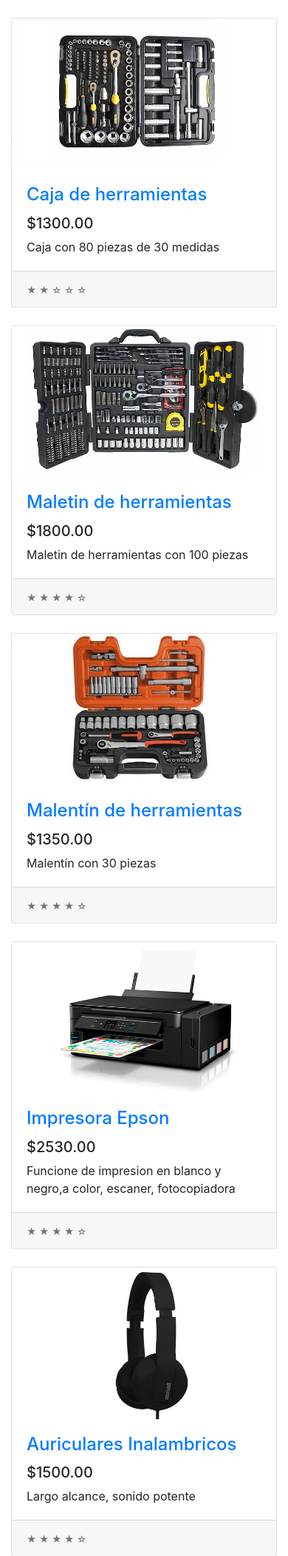
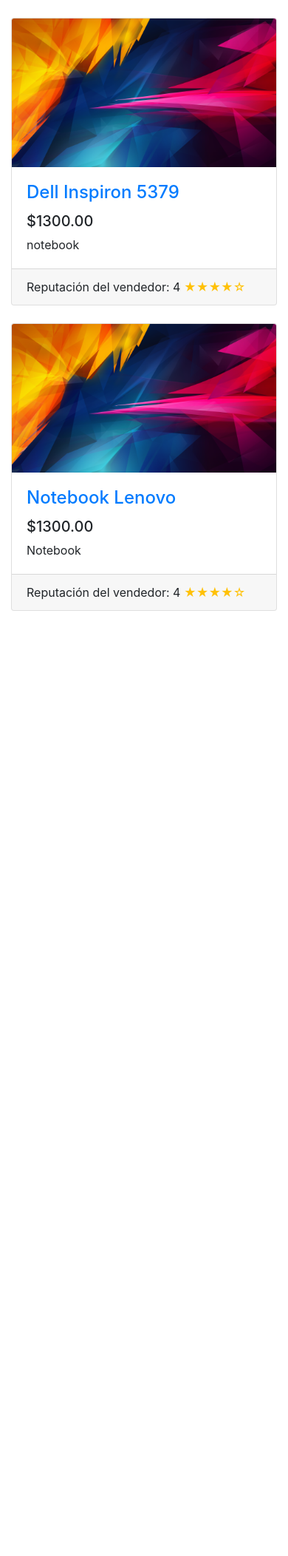
Before and after one commit to enan24/tp_pw2, a PHP site: page /views/home.php in a window 390 px wide. Shown: the part 582-2686 px from the top of the page at 74% size. After the commit the page ends 1408 px from the top, so only its background shows below. Run offline with PHP 8.4, Linux system fonts and the light colour scheme; data comes from the database, SQL or seed files in the repository; style sheets or scripts are compiled from the project's sources.

Commit message:
Varios cambios

```diff
--- /dev/null
+++ b/controllers/home.php
@@ -0,0 +1,5 @@
+<?php
+  require_once "../resources/utils.php";
+
+  $products = loadProductsHome();
+?>
--- a/resources/templates/headProfile.php
+++ b/resources/templates/headProfile.php
@@ -1,8 +1,12 @@
+<?php
+require_once '../resources/utils.php';
+$photo = getImageProfile();
+?>
 <link rel="stylesheet" href="../resources/css/estilosHead.css">
 <nav style="background-color: #82E0FF;">
   <div class="img-profile">
     <a href="#">
-      <img class="icon" src="../resources/img/profile.png" alt="img-profile">
+      <img class="icon" src=<?php echo '"'.$photo.'"'; ?> alt="img-profile">
     </a>
   </div>
   <div class="content-navbar">
--- a/resources/templates/navbar.php
+++ b/resources/templates/navbar.php
@@ -13,10 +13,7 @@
     <div class="collapse navbar-collapse" id="navbarSupportedContent">
       <ul class="navbar-nav mr-auto">
         <li class="nav-item active">
-          <a class="nav-link" href="#">Home <span class="sr-only">(current)</span></a>
-        </li>
-        <li class="nav-item">
-          <a class="nav-link" href="#">Link</a>
+          <a class="nav-link" href="home.php">Home <span class="sr-only">(current)</span></a>
         </li>
 
       </ul>
--- a/views/home.php
+++ b/views/home.php
@@ -1,3 +1,6 @@
+<?php
+  require_once "../controllers/home.php";
+?>
 <!DOCTYPE html>
 <html lang="es">
 
@@ -51,101 +54,45 @@
 
         <div class="row">
 
-            <div class="col-lg-4 col-md-6 mb-4">
-                <div class="card h-100">
-                    <a href="#"><img class="card-img-top" src="../resources/img/producto1.jpg" alt=""></a>
-                    <div class="card-body">
-                        <h4 class="card-title">
-                            <a href="#">Caja de herramientas</a>
-                        </h4>
-                        <h5>$1300.00</h5>
-                        <p class="card-text">Caja con 80 piezas de 30 medidas</p>
-                    </div>
-                    <div class="card-footer">
-                        <small class="text-muted">&#9733; &#9733; &#9734; &#9734; &#9734;</small>
-                    </div>
-                </div>
-            </div>
+            <?php
+              foreach ($products as $product) {
+                echo "
+                  <div class='col-lg-4 col-md-6 mb-4'>
+                      <div class='card h-100'>
+                          <a href='".$product['id']."'><img class='card-img-top' src='".$product['image']."' alt=''></a>
+                          <div class='card-body'>
+                              <h4 class='card-title'>
+                                  <a href='product.php?id=".$product['id']."'>".$product['title']."</a>
+                              </h4>
+                              <h5>$1300.00</h5>
+                              <p class='card-text'>".$product['description']."</p>
+                          </div>
+                          <div class='card-footer'>
+                              ";
+                if ($product['avgRate'] === 0) {
+                  echo "El vendedor no tiene calificaciones. ";
+                } else {
+                  echo "Reputación del vendedor: " . $product['avgRate']. " ";
+                }
+                echo "<span class='text-warning'>";
+                for ($i=0; $i < $product['avgRate']; $i++) {
+                  echo "&#9733;";
+                }
+                if ($product['avgRate'] < 5) {
+                  $emptyStart = 5 - $product['avgRate'];
+                  for ($i=0; $i < $emptyStart; $i++) {
+                    echo "&#9734;";
+                  }
+                }
+                echo "</span>";
 
-            <div class="col-lg-4 col-md-6 mb-4">
-                <div class="card h-100">
-                    <a href="#"><img class="card-img-top" src="../resources/img/producto2.jpg" alt=""></a>
-                    <div class="card-body">
-                        <h4 class="card-title">
-                            <a href="#">Maletin de herramientas</a>
-                        </h4>
-                        <h5>$1800.00</h5>
-                        <p class="card-text">Maletin de herramientas con 100 piezas</p>
-                    </div>
-                    <div class="card-footer">
-                        <small class="text-muted">&#9733; &#9733; &#9733; &#9733; &#9734;</small>
-                    </div>
-                </div>
-            </div>
-
-            <div class="col-lg-4 col-md-6 mb-4">
-                <div class="card h-100">
-                    <a href="#"><img class="card-img-top" src="../resources/img/producto3.jpg" alt=""></a>
-                    <div class="card-body">
-                        <h4 class="card-title">
-                            <a href="#">Malentín de herramientas</a>
-                        </h4>
-                        <h5>$1350.00</h5>
-                        <p class="card-text">Malentín con 30 piezas</p>
-                    </div>
-                    <div class="card-footer">
-                        <small class="text-muted">&#9733; &#9733; &#9733; &#9733; &#9734;</small>
-                    </div>
-                </div>
-            </div>
-
-            <div class="col-lg-4 col-md-6 mb-4">
-                <div class="card h-100">
-                    <a href="#"><img class="card-img-top" src="../resources/img/producto4.jpg" alt=""></a>
-                    <div class="card-body">
-                        <h4 class="card-title">
-                            <a href="#">Impresora Epson</a>
-                        </h4>
-                        <h5>$2530.00</h5>
-                        <p class="card-text">Funcione de impresion en blanco y negro,a color, escaner, fotocopiadora</p>
-                    </div>
-                    <div class="card-footer">
-                        <small class="text-muted">&#9733; &#9733; &#9733; &#9733; &#9734;</small>
-                    </div>
-                </div>
-            </div>
-
-            <div class="col-lg-4 col-md-6 mb-4">
-                <div class="card h-100">
-                    <a href="#"><img class="card-img-top" src="../resources/img/producto5.jpg" alt=""></a>
-                    <div class="card-body">
-                        <h4 class="card-title">
-                            <a href="#">Auriculares Inalambricos</a>
-                        </h4>
-                        <h5>$1500.00</h5>
-                        <p class="card-text">Largo alcance, sonido potente</p>
-                    </div>
-                    <div class="card-footer">
-                        <small class="text-muted">&#9733; &#9733; &#9733; &#9733; &#9734;</small>
-                    </div>
-                </div>
-            </div>
-
-            <div class="col-lg-4 col-md-6 mb-4">
-                <div class="card h-100">
-                    <a href="#"><img class="card-img-top" src="../resources/img/producto6.jpg" alt=""></a>
-                    <div class="card-body">
-                        <h4 class="card-title">
-                            <a href="#">Tablet 10'</a>
-                        </h4>
-                        <h5>$2000.00</h5>
-                        <p class="card-text">Sistema operativo Android, camara 10 megapixeles</p>
-                    </div>
-                    <div class="card-footer">
-                        <small class="text-muted">&#9733; &#9733; &#9733; &#9733; &#9734;</small>
-                    </div>
-                </div>
-            </div>
+                echo "
+                          </div>
+                      </div>
+                  </div>
+                ";
+              }
+            ?>
 
         </div>
         <!-- /.row -->
```
Also changed, not shown: controllers/users-list.php (added, +12 -0 lines), resources/utils.php (+62 -0 lines), views/product.php (+14 -1 lines), views/profile.php (+9 -8 lines), views/users-list.php (added, +55 -0 lines), resources/img/users/1563127354.png (renamed from resources/img/profile.png).
